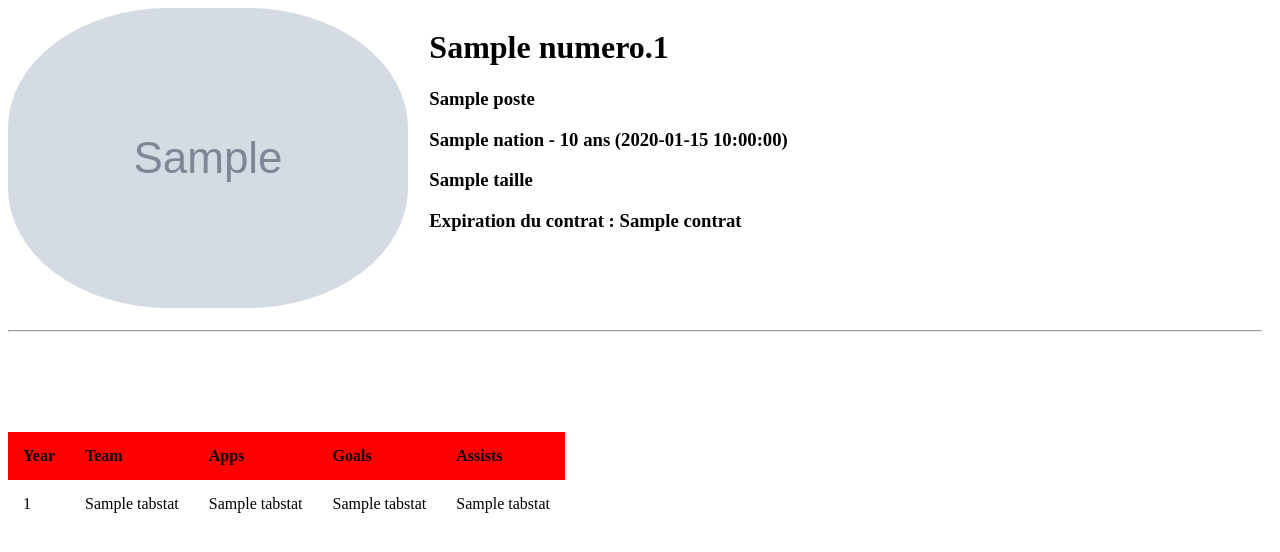
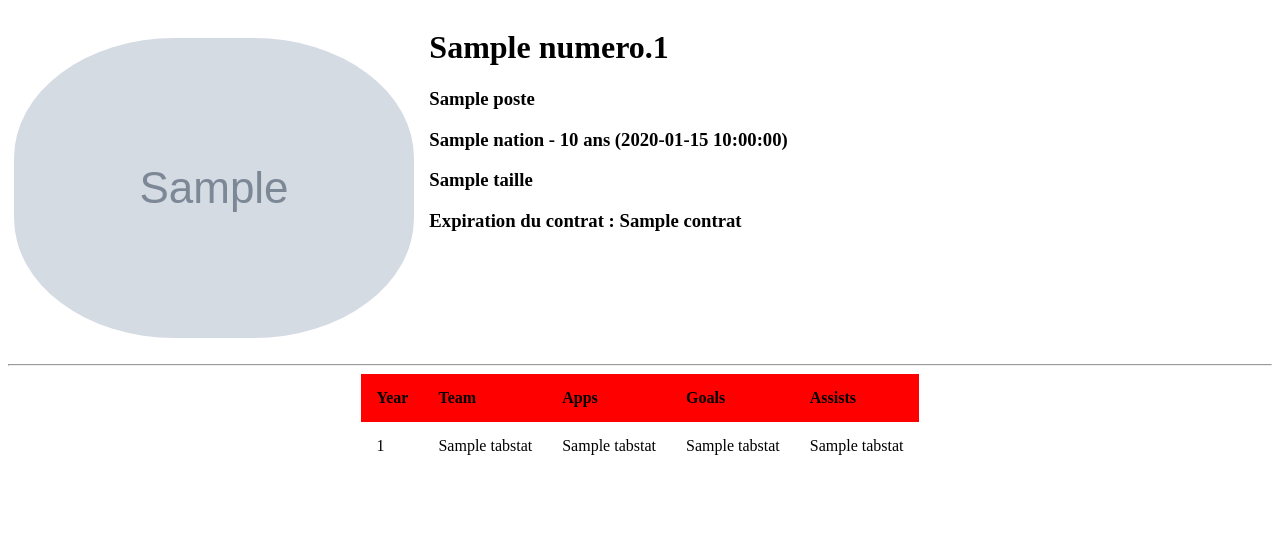
Before and after one commit to Gurwan/RoazhonStats, a Symfony app: template templates/player/player_view.html.twig in a window 1280 px wide. Shown: the top 552 px of the page. Run offline with Twig, Linux system fonts and the light colour scheme; the template is opened without the code that fills it: most values are stand-ins (such as "Sample title", 1, 10 or a date in 2020); grey boxes marked "Sample" are stand-in pictures; some libraries are stand-ins or nearby versions.

Commit message:
Modification de l'affichage des stats

```diff
--- a/public/css/player_view_styles.css
+++ b/public/css/player_view_styles.css
@@ -25,11 +25,6 @@ img {
     grid-column: 1/4;
 }
 
-.tableau {
-    grid-column: 1/4;
-    grid-row:3;
-}
-
 th,td {
     padding: 15px;
     width:1;
@@ -41,7 +36,20 @@ th {
     color: black;
 }
 
+.tableau {
+    display:flex;
+    justify-content:center;
+    align-items:center;
+}
+
 table {
     width:1;
     border-collapse: collapse;
 }
+
+#photoDiv img{
+    margin-left: auto;
+    margin-right: auto;
+    margin-top: 30px;
+    display: block;
+}
--- a/src/Controller/PlayerController.php
+++ b/src/Controller/PlayerController.php
@@ -346,8 +346,11 @@ class PlayerController extends AbstractController
                     }
                 }
             }
+            $lasts = array_pop($saisons);
+            //print_r($saisons);
+            $saisons = array_reverse($saisons);
         } else {
-            $saisons = array(array("2020-2021","Stade Rennais FC",0,0,0),array("TOTAL","TOTAL",0,0,0));
+            $saisons = array(array("2020-2021","Stade Rennais FC",0,0,0));
             echo "<strong>Le joueur n'a pas de page sur Wikipedia donc pas de stats</strong><br>
                 <strong>Pour régler le problème -> créer une page pour ce joueur sur Wikipédia avec comme URL : https://fr.wikipedia.org/$prenom"."_"."$nom</strong>";
         }
--- a/templates/player/player_view.html.twig
+++ b/templates/player/player_view.html.twig
@@ -7,8 +7,8 @@
 <link href="{{ asset('css/player_view_styles.css') }}" rel="stylesheet"/>
 
 <div class="wrapper">
-    <div style='float: left; margin: 10 10 10 10; '>
-    <img src='{{ photo }}'><br/>
+    <div id="photoDiv">
+        <img src='{{ photo }}'><br/>
     </div>
     <div class="hautdroite">
     <h1> {{numero}}.{{id}} </h1>
@@ -17,9 +17,9 @@
     <h3> {{taille}} </h3>
     <h3> Expiration du contrat : {{contrat}} </h3>
     </div>
-    <div class="divhr">
-        <hr>
-    </div>
+</div>
+<div>
+    <hr>
     <div class="tableau">
         <table>
             <thead>
```
